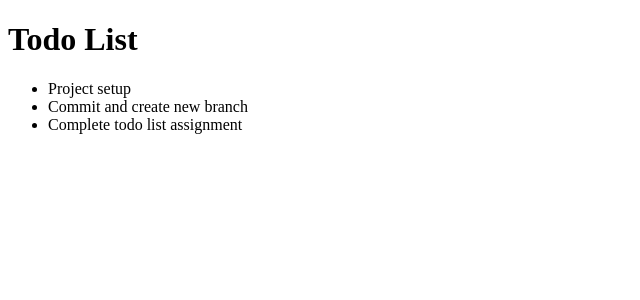
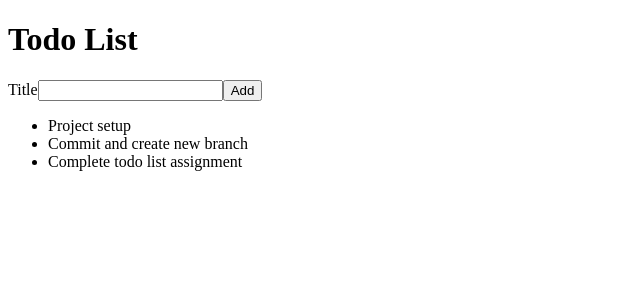
Before and after one commit to yaninacruz/react-todo, a React (Create React App) app: page / in a window 1280 px wide. Shown: the top 300 px of the page, without its empty margins (0-640 px from the left). Built offline with nearby package versions, Linux system fonts and the light colour scheme; the HTML template or start-up script is replaced by a standard one.

Commit message:
completed lesson-1-2

```diff
--- /dev/null
+++ b/src/AddTodoForm.js
@@ -0,0 +1,12 @@
+import React from "react";
+
+const AddTodoForm = () => (
+        <form>
+        <label htmlFor="todoTitle">Title</label>
+        <input type="text" id="todoTitle" />
+        <button type="submit">Add</button>
+      </form>
+
+    );
+
+export default AddTodoForm;
--- a/src/App.js
+++ b/src/App.js
@@ -1,22 +1,14 @@
 import React from 'react';
+import TodoList from './TodoList';
+import AddTodoForm from './AddTodoForm';
 
-const todoList = [
-  { id: 1, title: "Project setup" },
-  { id: 2, title: "Commit and create new branch" },
-  { id: 3, title: "Complete todo list assignment" },
-];
 
-function App() {
-  return (
+const App = () => (
       <div>
       <h1>Todo List</h1>
-      <ul>
-        {todoList.map(function (item) {
-          return <li key={item.id}>{item.title}</li>;
-        })}
-      </ul>
+     <AddTodoForm />
+     <TodoList />
      </div>
   );
-}
 
 export default App;
--- /dev/null
+++ b/src/TodoList.js
@@ -0,0 +1,17 @@
+import React from 'react';
+
+const todoList = [
+    { id: 1, title: "Project setup" },
+    { id: 2, title: "Commit and create new branch" },
+    { id: 3, title: "Complete todo list assignment" },
+  ];
+
+const TodoList = () => (
+        <ul>
+        {todoList.map((item) => (
+        <li key={item.id}>{item.title}</li>
+        ))}
+      </ul>
+    );
+
+export default TodoList;
```
